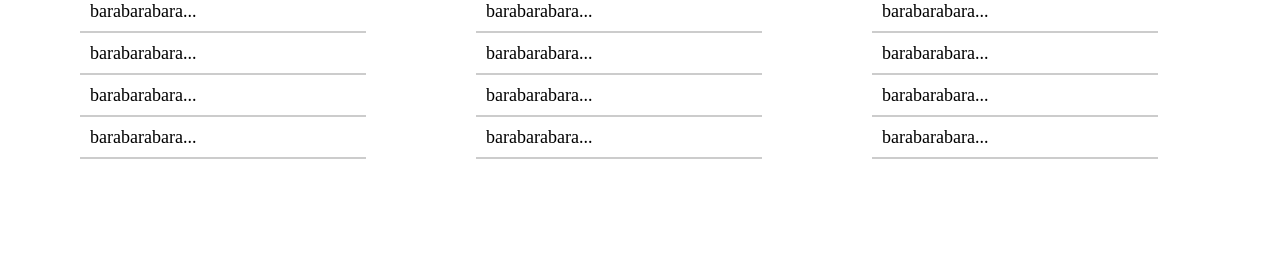
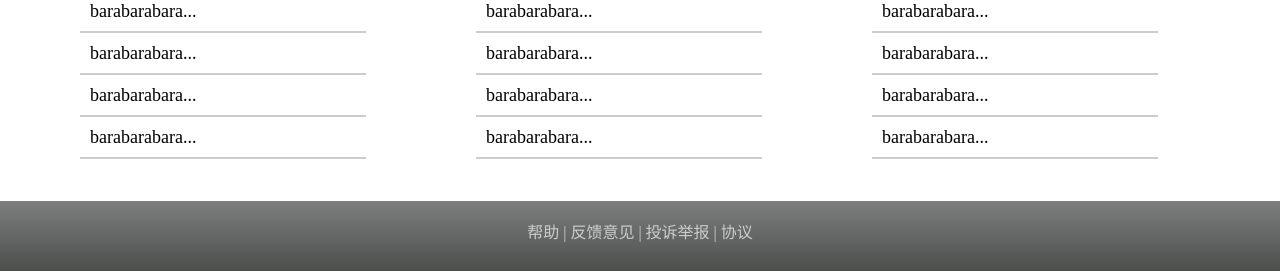
Before and after one commit to chapter09/Pepper, a Python web app: template templates/index.desktop.html in a window 1280 px wide. Shown: the part 539-810 px from the top of the page. Before the commit the page ends 698 px from the top, so only its background shows below. Run offline with Jinja, Linux system fonts and the light colour scheme; the template is opened without the code that fills it, so the values that code supplies are empty.

Commit message:
加入了footer样式

```diff
--- a/static/css/master.desktop.css
+++ b/static/css/master.desktop.css
@@ -66,6 +66,31 @@ body {
   position: absolute;
   right: 0;
   top:1px;
+}
+
+
+/************************************/
+/*         Footer Page              */
+/************************************/
+
+#footer {
+  height: 70px;
+  background-image: url('/img/soft_key_bar.png');
+  background-repeat: repeat-x;
+}
+
+#footer .footer-wrapper{
+  margin: 0 auto;
+  width: 480px;
+  text-align: center;
+
+}
+
+#footer .footer-wrapper p{
+  color: #ccc;
+  padding: 18px;
+  font-family: serif;
+  font-size: 16px;
 }
 
 
--- a/static/js/modules/pages.js
+++ b/static/js/modules/pages.js
@@ -40,7 +40,7 @@
         $(this.el).html(ich.navigatorWidget());
       }
     }
-  })
+  });
 
   // Shorthands
   // The application container
--- a/templates/index.desktop.html
+++ b/templates/index.desktop.html
@@ -53,4 +53,10 @@
 
 <div id="main-container"></div>
 
+<div id="footer">
+  <div class="wrapper footer-wrapper">
+    <p> 帮助 | 反馈意见 | 投诉举报 | 协议 </p>
+  </div>
+</div>
+
 {% endblock %}
```
